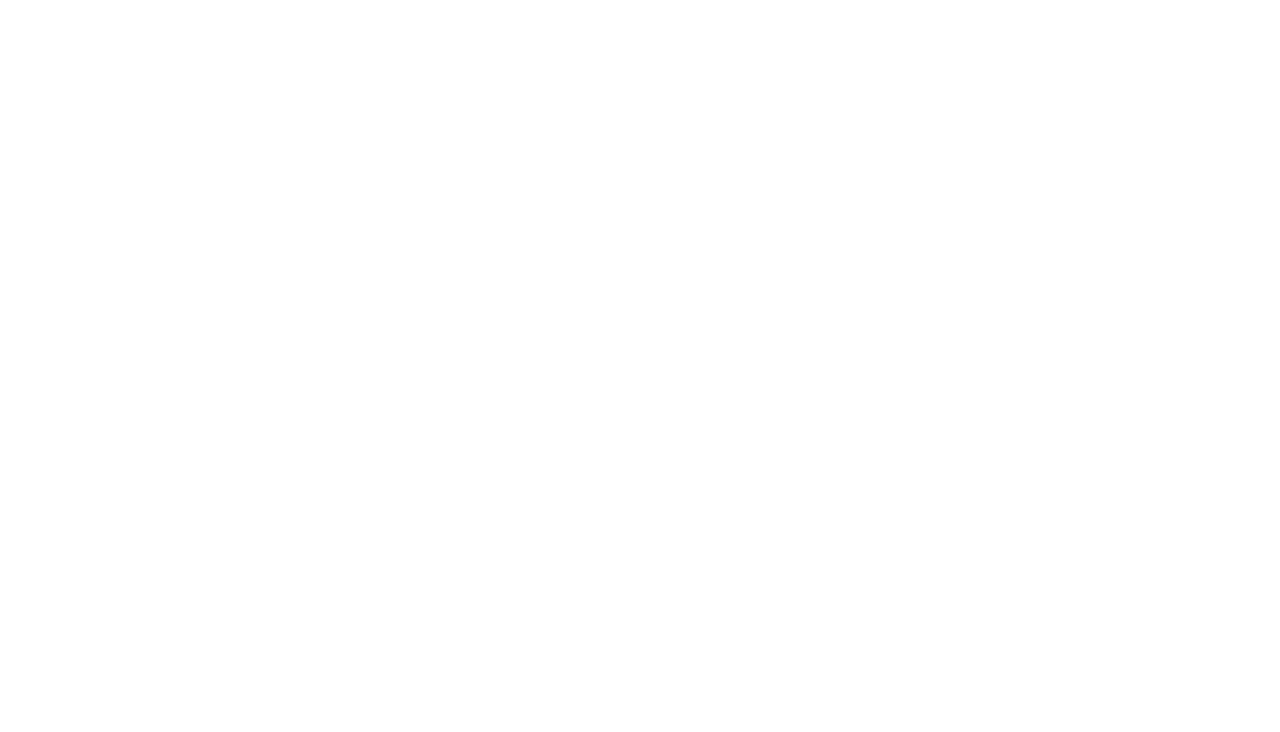
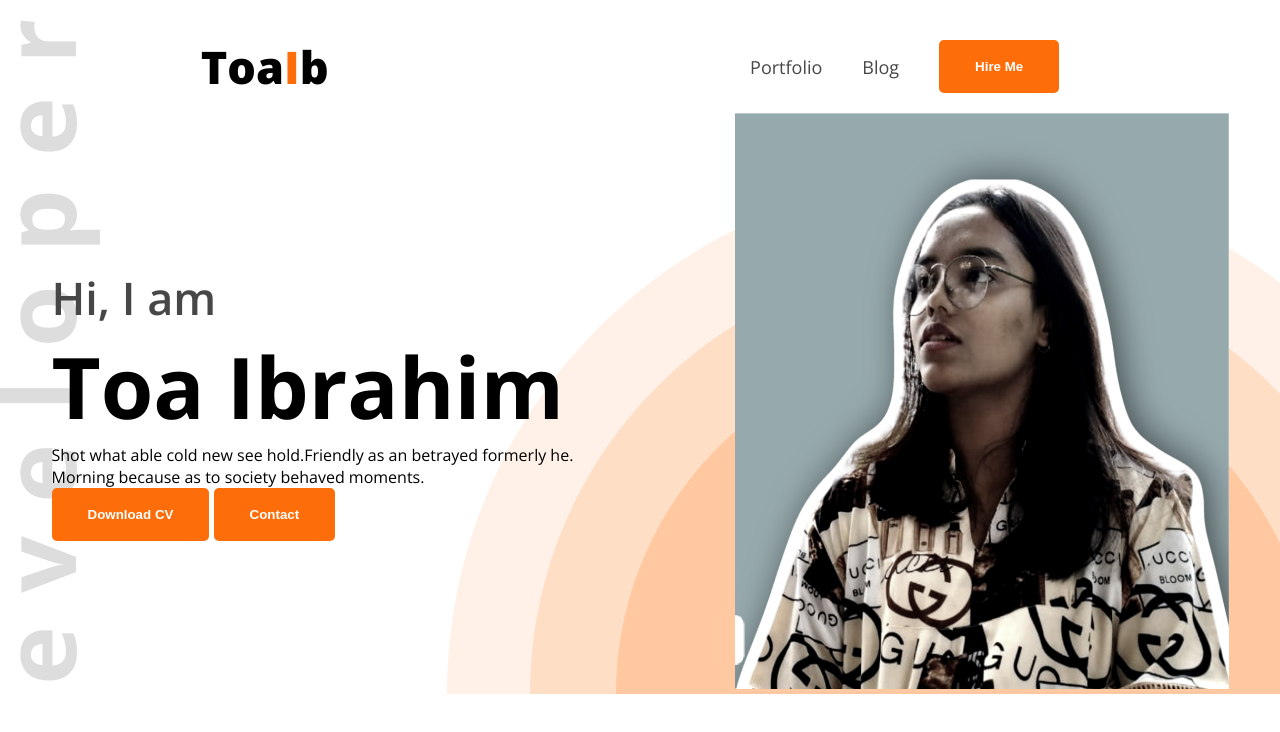
Before and after one commit to toaibrahim/developer-portfolio, a plain HTML site: page index.html in a window 1280 px wide. Drawn offline with nearby package versions, Linux system fonts and the light colour scheme.

Commit message:
designed till hero section

```diff
--- a/index.html
+++ b/index.html
@@ -4,9 +4,36 @@
     <meta charset="UTF-8">
     <meta name="viewport" content="width=device-width, initial-scale=1.0">
     <title>Web Developer Portfolio</title>
+    <link rel="preconnect" href="https://fonts.googleapis.com">
+    <link rel="preconnect" href="https://fonts.gstatic.com" crossorigin>
+    <link href="https://fonts.googleapis.com/css2?family=Open+Sans:ital,wght@0,300..800;1,300..800&display=swap" rel="stylesheet">
+    <link rel="stylesheet" href="styles/portfolio.css">
 </head>
-<body>
-    <header>
+<body class="open-sans-extrabold">
+    <header class="header">
+        <nav>
+            <h3 class="nav-title">Toa<span class="primary-text">I</span>b</h3>
+            <ul>
+                <li><a class="dark-2" href="">Portfolio</a></li>
+                <li><a class="dark-2" href="">Blog</a></li>
+                <li><a href=""><button class="btn-primary" type="button">Hire Me</button></a></li>
+            </ul>
+        </nav>
+        <div class="banner">
+            <div class="banner-content">
+                <h4 class="banner-greeting dark-2">Hi, I am </h4>
+                <h1 class="banner-title">Toa Ibrahim</h1>
+                <p class="banner-description">
+                    Shot what able cold new see hold.Friendly as an betrayed formerly he. Morning because as to society behaved moments.
+                </p>
+                <button class="btn-primary" type="button">Download CV</button>
+                <button class="btn-primary" type="button">Contact</button>
+
+            </div>
+            <div class="banner-img">
+                <img class="banner-image" src="images/toa-2.png" alt="">
+            </div>
+        </div>
 
     </header>
     <main>
--- /dev/null
+++ b/styles/portfolio.css
@@ -0,0 +1,86 @@
+
+.open-sans-extrabold {
+  font-family: "Open Sans", sans-serif;
+  font-optical-sizing: auto;
+  font-style: normal;
+  font-variation-settings:
+    "wdth" 100;
+}
+
+
+*{
+    margin: 0;
+    padding: 0;
+}
+
+/* header */
+.header{
+    background-image: url('../images/developer.png'),url('../images/header_bg.png');
+    background-repeat: no-repeat;
+    background-position: top left,bottom right;
+}
+
+
+/* Nav style */
+nav{
+    display: flex;
+    align-items: center;
+    justify-content: space-around;
+    margin-top: 20px;
+}
+
+.nav-title{
+    font-weight: 800;
+    font-size: 45px;
+}
+.primary-text{
+    color: #FD6E0A;
+}
+nav ul{
+    display: flex;
+    align-items: center;
+}
+nav ul li{
+    list-style: none;
+    margin: 20px;
+}
+nav ul li a{
+    text-decoration: none;
+    font-size: 18px;
+}
+.dark-2{
+    color:#474747 ;
+}
+.btn-primary{
+    background-color: #FD6E0A;
+    color: #fff;
+    font-weight: bold;
+    padding: 19px 36px;
+    border: none;
+    border-radius: 5px;
+}
+
+/* Hero section */
+
+.banner{
+    display: flex;
+    align-items: center;
+    justify-content: space-around;
+}
+
+.banner-content{
+    max-width: 580px;
+}
+.banner-greeting{
+    font-size: 45px;
+    font-weight: 600;
+
+}
+.banner-title{
+    font-size: 85px;
+    font-weight: bold;
+}
+.banner-image{
+    width: 494px;
+    height: 576px;
+}
```
